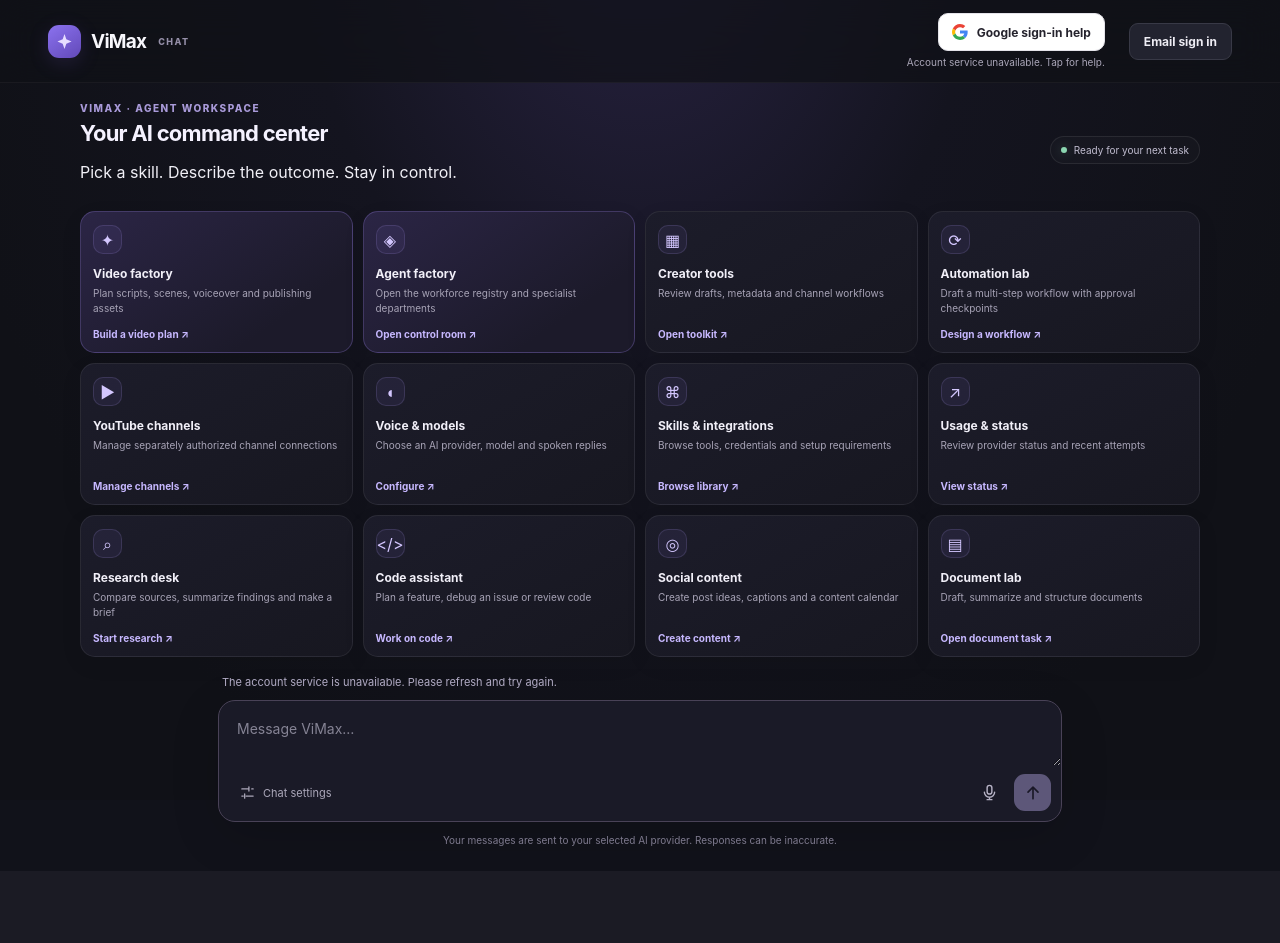
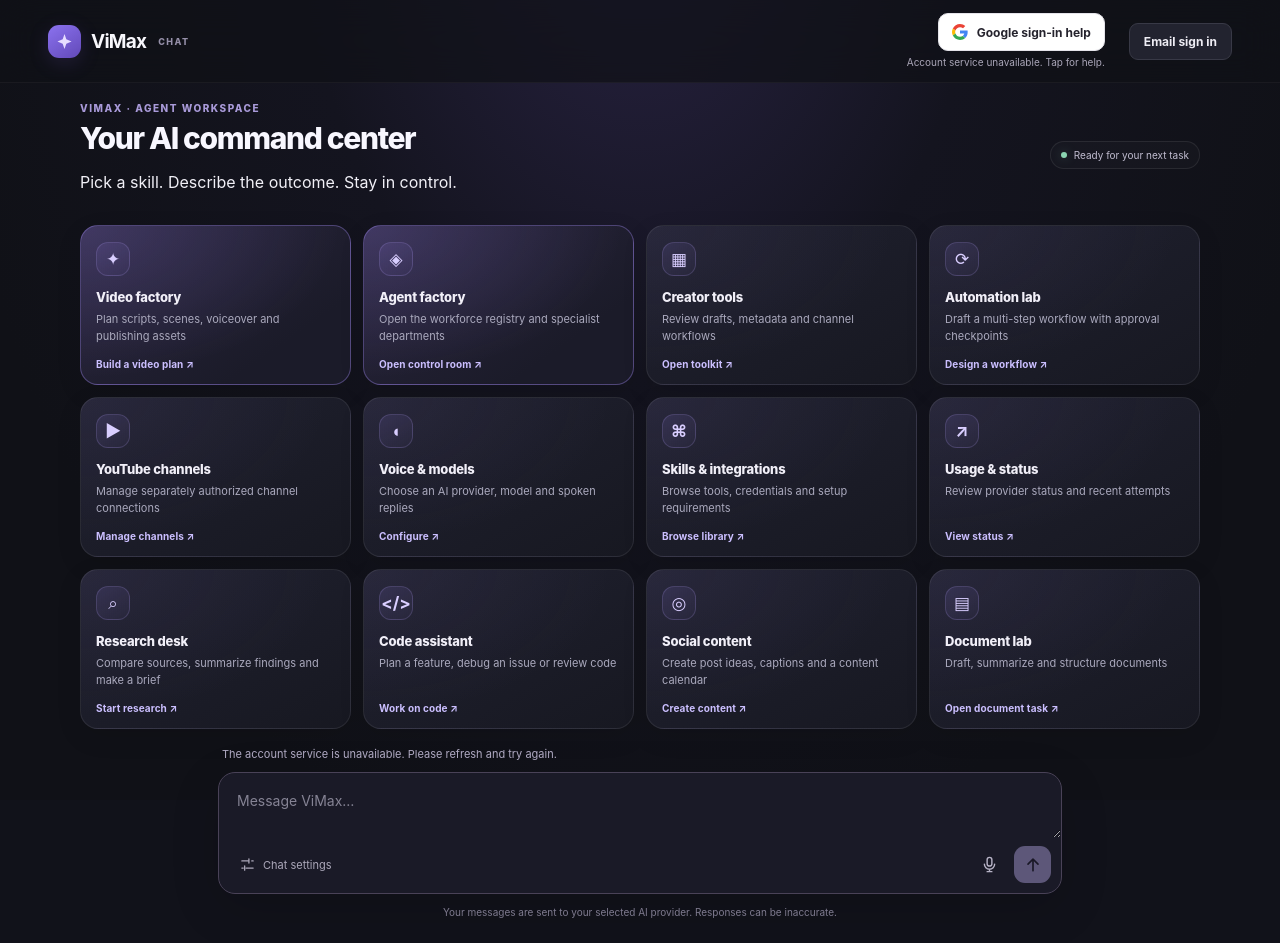
Before and after one commit to zeeburgers00-glitch/bg-labs-backend, a PHP site: page / in a window 1280 px wide. Before the commit the page ends 846 px from the top, so only its background shows below. Run offline with PHP 8.4, Linux system fonts and the light colour scheme.

Commit message:
Refresh ViMax into a clean modern agentic command center

```diff
--- a/frontend/chat/app.css
+++ b/frontend/chat/app.css
@@ -163,25 +163,25 @@
 .app-shell { background:radial-gradient(ellipse at 50% -15%,#292344 0%,#14141f 38%,#101117 78%); }
 .topbar { min-height:74px; padding:13px clamp(16px,4vw,48px); background:#101117b8; backdrop-filter:blur(18px); }
 .workspace-launcher { width:min(1120px,calc(100% - 40px)); margin:18px auto 0; padding:0 0 8px; }
-.workspace-launcher-heading { display:flex; align-items:center; justify-content:space-between; gap:16px; margin-bottom:13px; }
+.workspace-launcher-heading { display:flex; align-items:center; justify-content:space-between; gap:16px; margin-bottom:17px; }
 .workspace-launcher-heading .eyebrow { margin:0 0 5px; }
-.workspace-launcher-heading h2 { margin:0; color:#f5f2ff; font-size:clamp(17px,2vw,22px); letter-spacing:-.035em; font-weight:680; }
+.workspace-launcher-heading h2 { margin:0; color:#f8f7ff; font-size:clamp(22px,2.7vw,30px); letter-spacing:-.045em; font-weight:760; }\n.workspace-subtitle { margin:6px 0 0; color:#a6a5bb; font-size:12px; line-height:1.5; }
 .workspace-live { display:inline-flex; align-items:center; gap:7px; color:#c1bdd0; font-size:10px; white-space:nowrap; border:1px solid #ffffff14; border-radius:999px; padding:7px 10px; background:#ffffff05; }
 .workspace-live span { width:6px; height:6px; border-radius:50%; background:#8bd5b1; box-shadow:0 0 12px #8bd5b155; }
-.workspace-cards { display:grid; grid-template-columns:repeat(4,minmax(0,1fr)); gap:10px; }
-.workspace-card { min-width:0; min-height:142px; padding:13px 12px 12px; display:flex; flex-direction:column; align-items:flex-start; text-align:left; border:1px solid #ffffff13; border-radius:15px; color:#f1eff8; background:linear-gradient(150deg,#1c1c2a,#171720); box-shadow:0 7px 22px #00000012; transition:transform .18s ease,border-color .18s ease,background .18s ease; }
-.workspace-card:hover { transform:translateY(-2px); border-color:#9d88ec72; background:linear-gradient(150deg,#26233a,#1a1926); }
-.workspace-card-primary { border-color:#9a83e94a; background:linear-gradient(145deg,#2b2545,#1c1a2a 75%); }
-.workspace-card-icon { width:29px; height:29px; display:grid; place-items:center; margin-bottom:12px; border:1px solid #b8a6ff27; border-radius:10px; background:#a28bff13; color:#d4c7ff; font-size:16px; }
-.workspace-card-title { margin-bottom:5px; font-size:12px; font-weight:750; }
-.workspace-card-copy { color:#a7a3b6; font-size:10px; line-height:1.45; }
-.workspace-card-link { margin-top:auto; padding-top:11px; color:#c7b8ff; font-size:10px; font-weight:700; }
+.workspace-cards { display:grid; grid-template-columns:repeat(4,minmax(0,1fr)); gap:12px; }
+.workspace-card { position:relative; overflow:hidden; min-width:0; min-height:150px; padding:16px 15px 14px; display:flex; flex-direction:column; align-items:flex-start; text-align:left; border:1px solid #ffffff14; border-radius:18px; color:#f1eff8; background:radial-gradient(ellipse at 0% 0%,#7562a31b,transparent 65%),linear-gradient(150deg,#202130,#171821); box-shadow:0 8px 26px #00000018; transition:transform .18s ease,border-color .18s ease,background .18s ease,box-shadow .18s ease; cursor:pointer; }
+.workspace-card:hover { transform:translateY(-3px); border-color:#a89aff80; background:radial-gradient(ellipse at 0% 0%,#8975d52a,transparent 68%),linear-gradient(150deg,#25263a,#1a1b27); box-shadow:0 14px 34px #0000002c; }\n.workspace-card:focus-visible { outline:2px solid #c0b2ff; outline-offset:3px; }
+.workspace-card-primary { border-color:#9a83e965; background:radial-gradient(ellipse at 0% 0%,#a48aff32,transparent 68%),linear-gradient(145deg,#29253d,#1b1b29 75%); }
+.workspace-card-icon { width:34px; height:34px; display:grid; place-items:center; margin-bottom:13px; border:1px solid #b8a6ff30; border-radius:12px; background:linear-gradient(145deg,#a28bff20,#a28bff08); color:#d9ceff; font-size:17px; font-weight:700; }
+.workspace-card-title { margin-bottom:6px; font-size:13px; letter-spacing:-.015em; font-weight:760; }
+.workspace-card-copy { color:#aaa9bd; font-size:11px; line-height:1.55; }
+.workspace-card-link { margin-top:auto; padding-top:13px; color:#cbbfff; font-size:10px; font-weight:750; letter-spacing:.01em; }
 .chat-layout { width:min(900px,100%); }
 .composer { border-color:#494257; background:#1a1a27; box-shadow:0 14px 50px #00000024; }
 .composer:focus-within { border-color:#8876c5; box-shadow:0 0 0 3px #9d88ec16,0 14px 50px #00000024; }
 .dialog { border-color:#494458; background:linear-gradient(155deg,#1d1d2a,#14151d 60%); box-shadow:0 24px 100px #00000080; }
 .dialog::backdrop { background:#080810b8; backdrop-filter:blur(7px); }
-@media (max-width:1050px) { .workspace-cards { grid-template-columns:repeat(3,minmax(0,1fr)); } .workspace-card { min-height:128px; } }
-@media (max-width:640px) { .workspace-launcher { width:calc(100% - 28px); margin-top:13px; } .workspace-cards { grid-template-columns:repeat(2,minmax(0,1fr)); gap:8px; } .workspace-card { min-height:126px; padding:11px; } .workspace-launcher-heading { align-items:flex-start; } .workspace-live { font-size:9px; padding:6px 8px; } .topbar { gap:10px; } }
+@media (max-width:1050px) { .workspace-cards { grid-template-columns:repeat(3,minmax(0,1fr)); } .workspace-card { min-height:140px; } }
+@media (max-width:640px) { .workspace-launcher { width:calc(100% - 20px); margin-top:10px; padding:14px; border-radius:19px; } .workspace-cards { grid-template-columns:repeat(2,minmax(0,1fr)); gap:9px; } .workspace-card { min-height:136px; padding:12px; border-radius:15px; } .workspace-launcher-heading { align-items:flex-start; } .workspace-live { font-size:9px; padding:6px 8px; } .topbar { gap:10px; } .workspace-subtitle { max-width:280px; } }
 @media (max-width:360px) { .workspace-cards { grid-template-columns:1fr; } .workspace-card { min-height:110px; } .workspace-live { display:none; } }
 @media (prefers-reduced-motion:reduce) { .workspace-card { transition:none; } .workspace-card:hover { transform:none; } }
```
